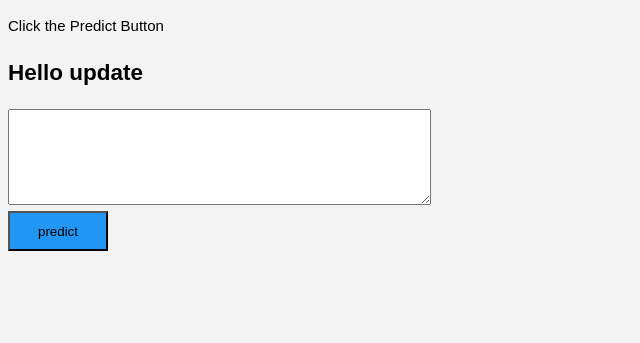
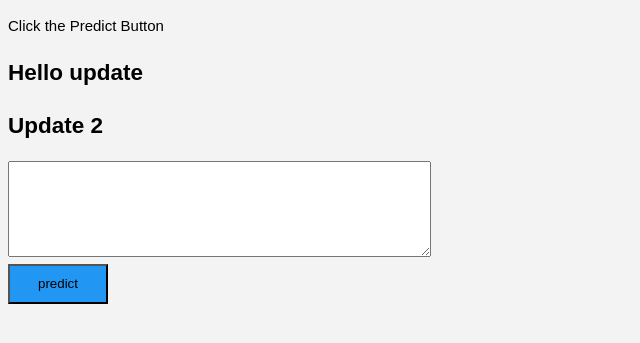
Before and after one commit to rdhande92/AQI, a Flask app: template templates/home.html in a window 1280 px wide. Shown: the part 161-504 px from the top of the page, without its empty margins (0-640 px from the left). Run offline with Flask 2, Linux system fonts and the light colour scheme; the template is opened without the code that fills it, so the values that code supplies are empty; parts of the project's set-up code (start-up, migrations or seed data) failed here and were passed over.

Commit message:
update 2

```diff
--- a/templates/home.html
+++ b/templates/home.html
@@ -22,6 +22,7 @@
 		<form action="{{ url_for('predict')}}" method="POST">
 		<p>Click the Predict Button</p>
 		<h2>Hello update</h2>
+		<h2>Update 2</h2>
 		<!-- <input type="text" name="comment"/> -->
 		<textarea name="message" rows="6" cols="50"></textarea>
 		<br/>
```
